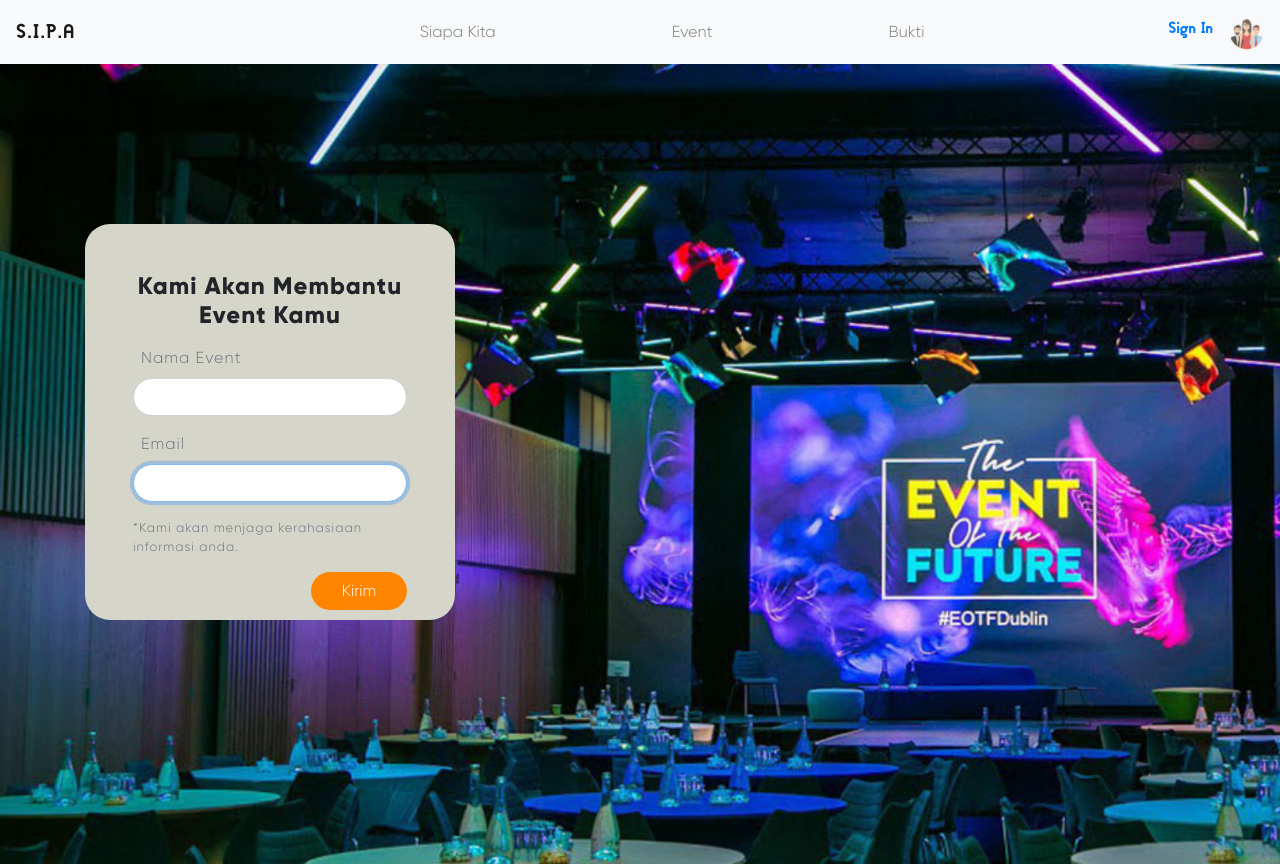
After one commit to alwialdi9/projectimpro, a Laravel app: page /event in a window 1280 px wide. The commit adds this page. Run offline with Laravel 8, Linux system fonts and the light colour scheme; some libraries are stand-ins or nearby versions.

Commit message:
Bikin event dan refactor sass

```diff
--- /dev/null
+++ b/app/Http/Controllers/EventController.php
@@ -0,0 +1,85 @@
+<?php
+
+namespace App\Http\Controllers;
+
+use Illuminate\Http\Request;
+
+class EventController extends Controller
+{
+    /**
+     * Display a listing of the resource.
+     *
+     * @return \Illuminate\Http\Response
+     */
+    public function index()
+    {
+        $title = 'Event';
+        return view('event.eventform', compact('title'));
+    }
+
+    /**
+     * Show the form for creating a new resource.
+     *
+     * @return \Illuminate\Http\Response
+     */
+    public function create()
+    {
+        //
+    }
+
+    /**
+     * Store a newly created resource in storage.
+     *
+     * @param  \Illuminate\Http\Request  $request
+     * @return \Illuminate\Http\Response
+     */
+    public function store(Request $request)
+    {
+        //
+    }
+
+    /**
+     * Display the specified resource.
+     *
+     * @param  int  $id
+     * @return \Illuminate\Http\Response
+     */
+    public function show($id)
+    {
+        //
+    }
+
+    /**
+     * Show the form for editing the specified resource.
+     *
+     * @param  int  $id
+     * @return \Illuminate\Http\Response
+     */
+    public function edit($id)
+    {
+        //
+    }
+
+    /**
+     * Update the specified resource in storage.
+     *
+     * @param  \Illuminate\Http\Request  $request
+     * @param  int  $id
+     * @return \Illuminate\Http\Response
+     */
+    public function update(Request $request, $id)
+    {
+        //
+    }
+
+    /**
+     * Remove the specified resource from storage.
+     *
+     * @param  int  $id
+     * @return \Illuminate\Http\Response
+     */
+    public function destroy($id)
+    {
+        //
+    }
+}
--- a/public/styles/auth.css
+++ b/public/css/auth.css
@@ -111,16 +111,16 @@ span{
 }
 
 .img-background-2 {
-    background-size: cover;
+    object-fit: cover;
     position: absolute;
     width: 120%;
     height: 110vh;
-    top: -14%;
+    top: -10%;
     right: 5%;
   }
 
   .img-background-signup {
-    background-size: cover;
+    object-fit: cover;
     position: absolute;
     width: 110%;
     height: 145vh;
--- a/public/styles/main.css
+++ b/public/css/main.css
@@ -12,6 +12,11 @@
 @font-face {
   font-family: Gilroy;
   src: url("../font/Gilroy-Light.otf") format("truetype");
+}
+
+@font-face {
+  font-family: GilroyBold;
+  src: url("../font/Gilroy-ExtraBold.otf") format("truetype");
 }
 
 .dashboard {
@@ -218,6 +223,55 @@
   margin-top: 0.5rem;
 }
 
+.event {
+  background: url("../img/AssetEvent/EOTF-590.png") no-repeat;
+  background-size: cover;
+  height: 100vh;
+}
+
+.event .container-form {
+  background: #d5d5c9;
+  position: relative;
+  border-radius: 25px;
+  top: 10rem;
+  padding: 3rem;
+  letter-spacing: 1px;
+}
+
+.event .container-form-judul {
+  font-family: GilroyBold;
+  font-size: 1.5rem;
+}
+
+.event .container-form .inputEvent {
+  margin-top: 1rem;
+  font-family: Gilroy;
+  font-weight: 500;
+}
+
+.event .container-form .form-control {
+  border-radius: 25px;
+}
+
+.event .container-notice {
+  font-size: 0.8rem;
+  font-family: Gilroy;
+}
+
+.event .container .btn-event {
+  background: #ff8400;
+  border-radius: 25px;
+  width: 35%;
+  color: #fff;
+  font-family: Gilroy;
+  float: right;
+}
+
+.event .container .btn-event:hover {
+  color: #ff8400;
+  background: #fff;
+}
+
 body {
   background: #ff8400;
   overflow-x: hidden;
--- a/public/styles/_config.scss
+++ b/resources/sass/_config.scss
@@ -21,6 +21,11 @@ $font-tebel: 800;
 @font-face{
     font-family: Gilroy;
     src: url('../font/Gilroy-Light.otf') format('truetype');
+}
+
+@font-face{
+    font-family: GilroyBold;
+    src: url('../font/Gilroy-ExtraBold.otf') format('truetype');
 }
 
 @mixin button {
--- a/public/styles/main.scss
+++ b/resources/sass/main.scss
@@ -1,6 +1,7 @@
 //impot file
 @import 'config';
 @import 'dashboard';
+@import 'eventForm';
 
 body{
     background: $primary-color;
--- a/resources/views/auth/signin.blade.php
+++ b/resources/views/auth/signin.blade.php
@@ -5,7 +5,7 @@
     <meta name="viewport" content="width=device-width, initial-scale=1.0">
     <meta name="csrf-token" content="{{ csrf_token() }}">
     <link rel="stylesheet" href="{{asset('assets/css/bootstrap.min.css')}}">
-    <link rel="stylesheet" href="{{asset('styles/auth.css')}}">
+    <link rel="stylesheet" href="{{asset('css/auth.css')}}">
     <script src="https://unpkg.com/sweetalert/dist/sweetalert.min.js"></script>
     <title>S.I.P.A &mdash; {{ $title }}</title>
 </head>
--- a/resources/views/auth/signup.blade.php
+++ b/resources/views/auth/signup.blade.php
@@ -5,7 +5,7 @@
     <meta name="viewport" content="width=device-width, initial-scale=1.0">
     <meta name="csrf-token" content="{{ csrf_token() }}">
     <link rel="stylesheet" href="{{asset('assets/css/bootstrap.min.css')}}">
-    <link rel="stylesheet" href="{{asset('styles/auth.css')}}">
+    <link rel="stylesheet" href="{{asset('css/auth.css')}}">
     <script src="https://unpkg.com/sweetalert/dist/sweetalert.min.js"></script>
     <title>S.I.P.A &mdash; {{ $title }}</title>
 </head>
@@ -14,7 +14,7 @@
         <div class="container">
             <div class="row">
                 <div class="col">
-                    <img src="img/AssetSignIn/1123.png" class="img-background-signup">
+                    <img src="img/AssetSignin/1123.png" class="img-background-signup">
                 </div>
                 <div class="col-4">
                     <form class="mt-5" method="POST" action="{{ url('register') }}">
--- /dev/null
+++ b/resources/views/event/eventform.blade.php
@@ -0,0 +1,27 @@
+@extends('template.app')
+@section('content')
+
+<main>
+    <section class="event">
+        <div class="container">
+            <div class="container-form col-4">
+                <h2 class="container-form-judul text-center">Kami Akan Membantu Event Kamu</h2>
+                <form class="inputEvent" action="" method="post">
+                    <div class="form-group mb-3">
+                        <label for="exampleNamaEvent" class="form-text text-muted mx-2">Nama Event</label>
+                        <input type="text" class="form-control" id="exampleInputPassword1" name="namaEvent" required>
+                      </div>
+                      <div class="form-group mb-3">
+                        <label for="exampleInputEmail1" class="form-text text-muted mx-2">Email</label>
+                        <input type="email" class="form-control" name="email" value="{{ old('email') }}" required autofocus>
+                      </div>
+                </form>
+                <p class="container-notice text-muted">*Kami akan menjaga kerahasiaan informasi anda.</p>
+                <button type="submit" class="btn btn-event">Kirim</button>
+            </div>
+        </div>
+    </section>
+</main>
+
+
+@endsection
--- a/resources/views/template/app.blade.php
+++ b/resources/views/template/app.blade.php
@@ -5,12 +5,41 @@
     <meta name="viewport" content="width=device-width, initial-scale=1.0">
     <meta name="csrf-token" content="{{ csrf_token() }}">
     <link rel="stylesheet" href="{{asset('assets/css/bootstrap.min.css')}}">
-    <link rel="stylesheet" href="{{asset('styles/main.css')}}">
+    <link rel="stylesheet" href="{{asset('css/main.css')}}">
     <script src="https://unpkg.com/sweetalert/dist/sweetalert.min.js"></script>
     <title>S.I.P.A &mdash; {{ $title }}</title>
 </head>
 <body>
+    <header>
+        <nav class="navbar navbar-expand-lg navbar-light bg-light">
+            <a class="navbar-brand" href="{{ url('/dashboard') }}">S.I.P.A</a>
+            <button class="navbar-toggler" type="button" data-toggle="collapse" data-target="#navbarSupportedContent" aria-controls="navbarSupportedContent" aria-expanded="false" aria-label="Toggle navigation">
+              <span class="navbar-toggler-icon"></span>
+            </button>
 
+            <div class="collapse navbar-collapse" id="navbarSupportedContent">
+                <ul class="nav justify-content-end navbar-nav mr-auto center">
+                    <li class="nav-item">
+                      <a class="nav-link" href="#">Siapa Kita</a>
+                    </li>
+                    <li class="nav-item">
+                      <a class="nav-link" href="{{ url('/event') }}">Event</a>
+                    </li>
+                    <li class="nav-item">
+                      <a class="nav-link" href="#">Bukti</a>
+                    </li>
+                  </ul>
+                  <p class="nav-user">
+                      @if (Session::has('nama'))
+                          Hi, {{ Session::get('nama') }}
+                      @else
+                      <a href="{{ url('/login') }}">Sign In</a>
+                      @endif
+                    </p>
+                  <img src="img/AssetDasboard/polisi.png" width="35">
+            </div>
+          </nav>
+    </header>
 @yield('content')
 
 <script src="{{asset('assets/js/bootstrap.min.js')}}"></script>
--- a/routes/web.php
+++ b/routes/web.php
@@ -15,7 +15,7 @@ use Illuminate\Support\Facades\Route;
 
 Route::get('/', 'DashboardController@index');
 Route::get('/dashboard', 'DashboardController@index');
-
+Route::get('/event', 'EventController@index');
 Route::get('/login', 'AuthController@index');
 Route::get('/register', 'AuthController@create');
 Route::get('/logout', 'AuthController@destroy');
```
Also changed, not shown: resources/sass/_eventForm.scss (added, +50 -0 lines), resources/views/dashboard.blade.php (+0 -29 lines), resources/views/event/eventregister.blade.php (added, +7 -0 lines), resources/views/event/listevent.blade.php (added, +7 -0 lines), resources/sass/_dashboard.scss (renamed from public/styles/_dashboard.scss).
